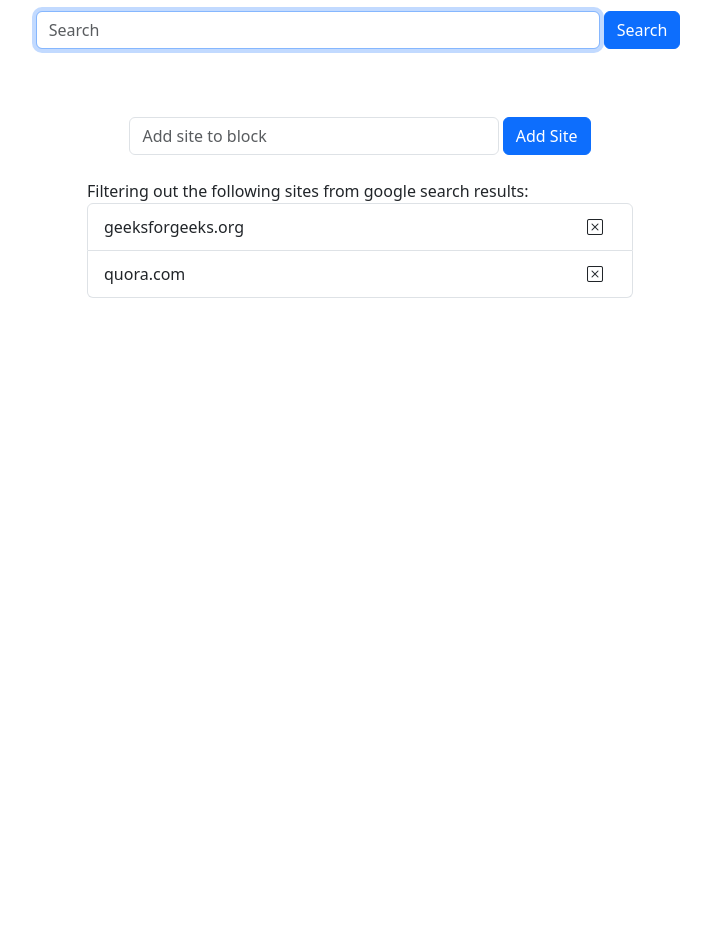
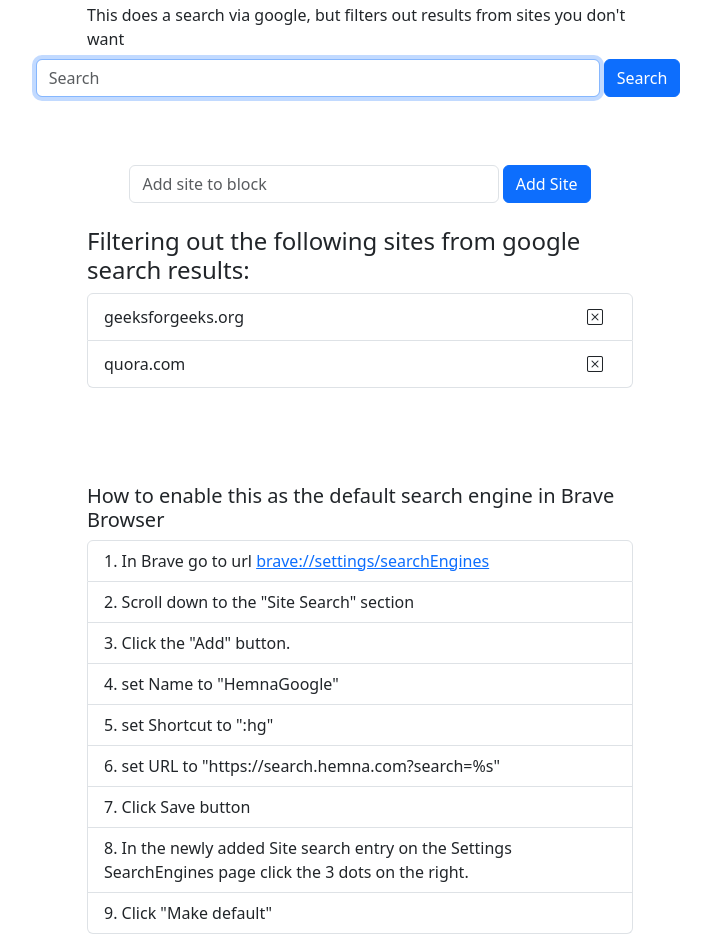
Before and after one commit to hemna/search-filter, a plain HTML site: page html/index.html in a window 1280 px wide. Shown: the part 101-1035 px from the top of the page, without its empty margins (280-991 px from the left). Before the commit the page ends 800 px from the top, so only its background shows below. Drawn offline with nearby package versions, Linux system fonts and the light colour scheme.

Commit message:
Added Howto enable
This patch adds the instructions on how to make search.hemna.com
the default search engine in brave.

```diff
--- a/html/index.html
+++ b/html/index.html
@@ -98,11 +98,14 @@
 
   <body OnLoad="document.searchform.searchstr.focus();">
       <div class="container-lg">
+
          <div class="row justify-content-center align-items-center">
            <div class="col-lg-6">
              <h1>Hemna's Google Search Filter</h1>
+             <span>This does a search via google, but filters out results from sites you don't want</span>
            </div>
          </div>
+
          <div class="row">
             <form class="row gx-1 gy-1 justify-content-center align-items-center" id="searchform" name="searchform" action="" autocomplete="off">
                 <div class="col-lg-6">
@@ -114,6 +117,7 @@
                 </div>
             </form>
          </div>
+
          <form class="row gx-1 gy-1 justify-content-center align-items-center" style="margin-top: 40px;" id="blocklistform" action="" autocomplete="off">
              <div class="col-lg-4">
                  <label for="block_site" class="visually-hidden">Add site to block</label>
@@ -124,16 +128,32 @@
              </div>
          </form>
 
-
          <div class="row justify-content-center align-items-center">
               <div class="col-lg-6 justify-content-center align-items-center">
-                Filtering out the following sites from google search results:
+                <h4>Filtering out the following sites from google search results:</h4>
                 <ul class="list-group" id="block_list"></ul>
               </div>
+         </div>
+
+          <br><br><br><br>
+          <div class="row justify-content-center align-items-center">
+              <div class="col-lg-6 justify-content-center align-items-center">
+                  <h5>How to enable this as the default search engine in Brave Browser</h5>
+                  <ol class="list-group list-group-numbered">
+                    <li class="list-group-item">In Brave go to url <a href="brave://settings/searchEngines" target="_blank">brave://settings/searchEngines</a></li>
+                    <li class="list-group-item">Scroll down to the "Site Search" section</li>
+                    <li class="list-group-item">Click the "Add" button.</li>
+                    <li class="list-group-item">set Name to "HemnaGoogle"</li>
+                    <li class="list-group-item">set Shortcut to ":hg"</li>
+                    <li class="list-group-item">set URL to "https://search.hemna.com?search=%s"</li>
+                    <li class="list-group-item">Click Save button</li>
+                    <li class="list-group-item">In the newly added Site search entry on the Settings SearchEngines page click the 3 dots on the right.</li>
+                    <li class="list-group-item">Click "Make default"</li>
+                  </ol>
+              </div>
           </div>
+
       </div>
-
-
 
   </body>
 </html>
```
